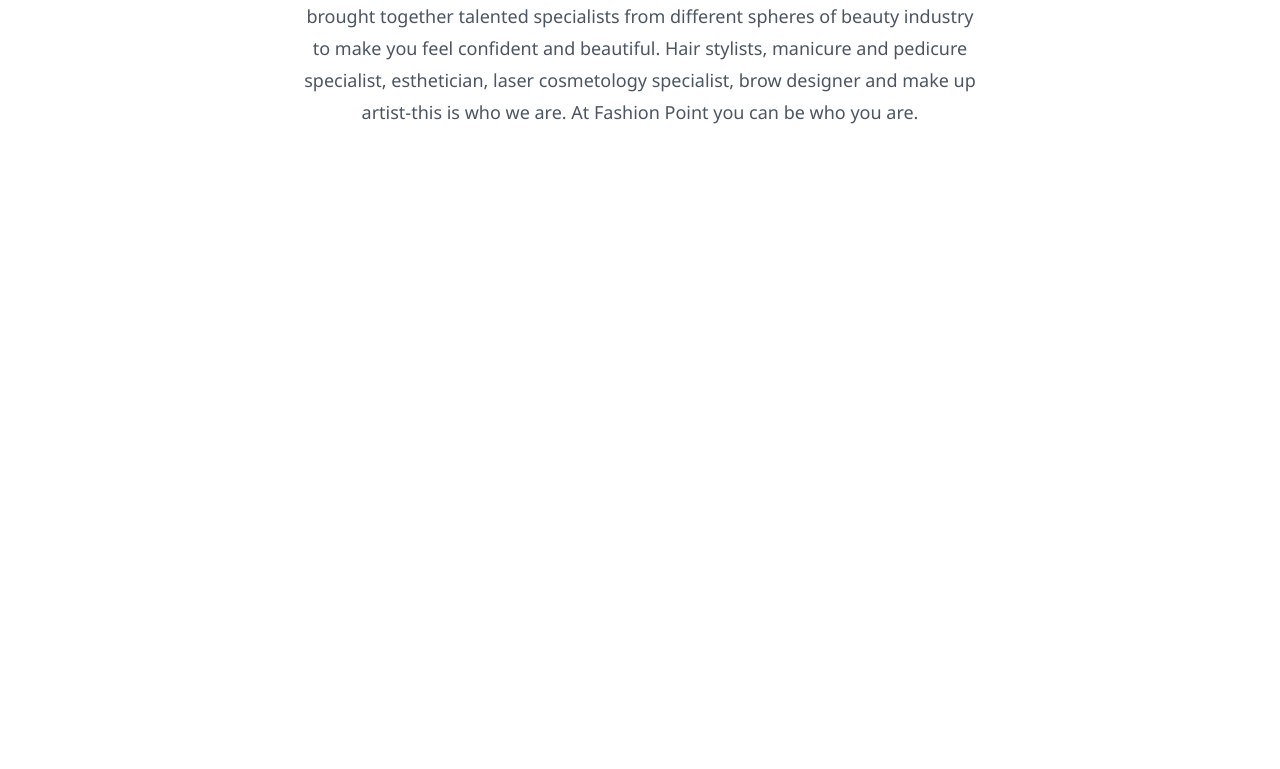
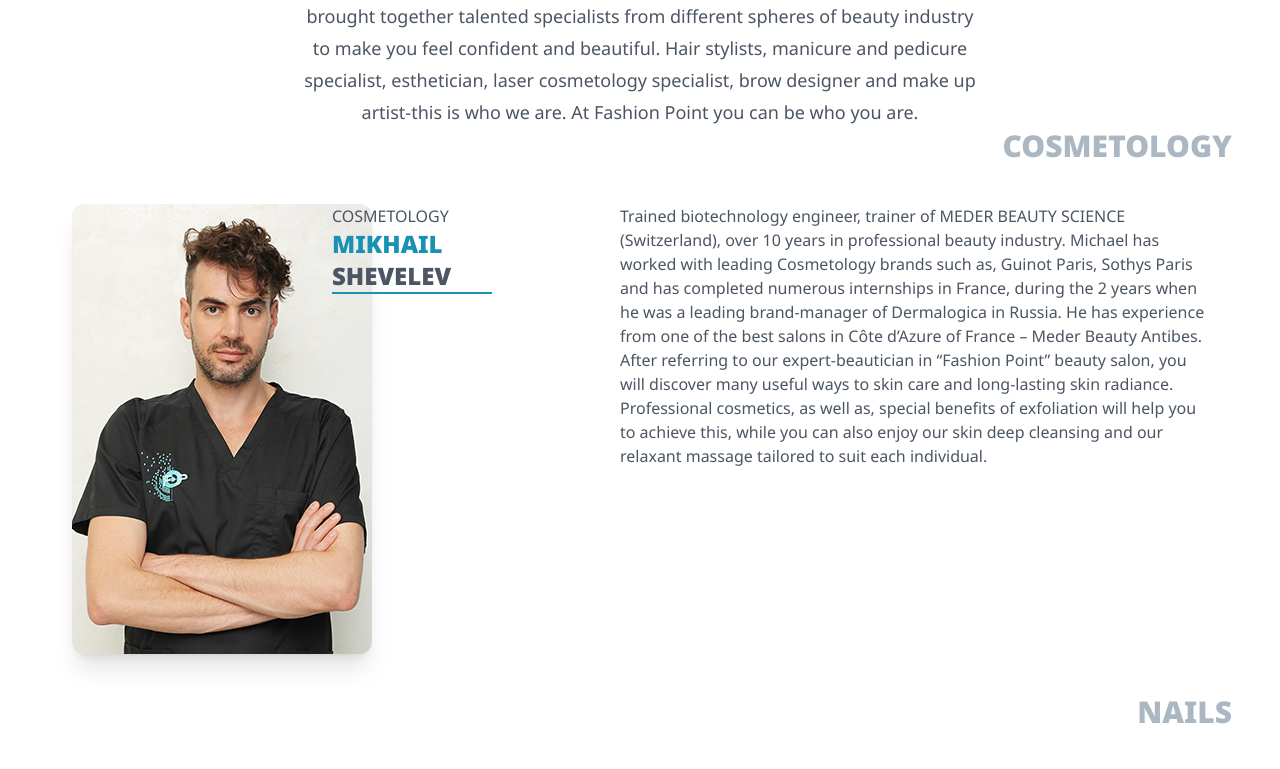
Before and after one commit to elfsvet/fp, a Next.js app: page /About in a window 1280 px wide. Shown: the part 540-1309 px from the top of the page. Before the commit the page ends 800 px from the top, so only its background shows below. Built offline with nearby package versions, Linux system fonts and the light colour scheme.

Commit message:
added to about and change text color

```diff
--- a/src/app/About/page.tsx
+++ b/src/app/About/page.tsx
@@ -1,4 +1,11 @@
+import AboutCard from '@/components/AboutCard';
 import PhoneCard from '@/components/PhoneCard';
+import mikhail from 'public/mikhail.jpg';
+import stepan from 'public/stepan.jpg';
+import slava from 'public/slava.jpg';
+import { mikhail as mikhailText } from '../../../data/mikhail';
+import { slava as slavaText } from '../../../data/slava';
+import { stepan as stepanText } from '../../../data/stepan';
 
 const About = () => {
   return (
@@ -23,6 +30,18 @@
           artist-this is who we are. At Fashion Point you can be who you are.
         </p>
       </div>
+      <AboutCard image={mikhail} text={mikhailText.about} title='cosmetology' firstName='Mikhail' lastName='Shevelev' />
+
+      <AboutCard
+        image={slava}
+        text={slavaText.about}
+        title='nails'
+        firstName='Viacheslav'
+        lastName='Savidov'
+        reverse={true}
+      />
+
+      <AboutCard image={stepan} text={stepanText.about} title='hair' firstName='Stepan' lastName='Matysik' />
     </div>
   );
 };
--- a/src/app/page.tsx
+++ b/src/app/page.tsx
@@ -1,10 +1,9 @@
 'use client';
 
+import WarningAlert, { eAlertsVariant } from '@/components/Alerts/WarningAlert';
 import mikhail from 'public/mikhail.jpg';
 import stepan from 'public/stepan.jpg';
 import slava from 'public/slava.jpg';
-import Link from 'next/link';
-import WarningAlert, { eAlertsVariant } from '@/components/Alerts/WarningAlert';
 import { mikhail as mikhailText } from '../../data/mikhail';
 import { slava as slavaText } from '../../data/slava';
 import { stepan as stepanText } from '../../data/stepan';
@@ -31,6 +30,7 @@
       />
 
       <AboutCard image={stepan} text={stepanText.about} title='hair' firstName='Stepan' lastName='Matysik' />
+
     </main>
   );
 }
--- a/src/components/AboutCard.tsx
+++ b/src/components/AboutCard.tsx
@@ -24,7 +24,7 @@
       <div className={notoSansBold.className}>
         <h1 className='uppercase text-right text-[#abb8c3] text-3xl mr-4'>{title}</h1>
       </div>
-      <div className='flex sm:flex-row flex-col gap-4 m-10'>
+      <div className='flex sm:flex-row flex-col gap-4 m-10 text-gray-600'>
         {reverse ? (
           <>
             <div className=''>{text}</div>
--- a/tsconfig.json
+++ b/tsconfig.json
@@ -20,7 +20,9 @@
       }
     ],
     "paths": {
-      "@/*": ["./src/*", "./public"]
+      "@/*": ["./src/*"],
+      "@/public": ["./public/*"],
+      "@/data": ["./data/*"]
     }
   },
   "include": ["next-env.d.ts", "**/*.ts", "**/*.tsx", ".next/types/**/*.ts"],
```
